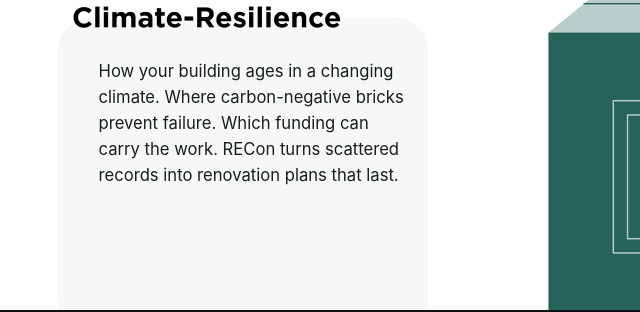
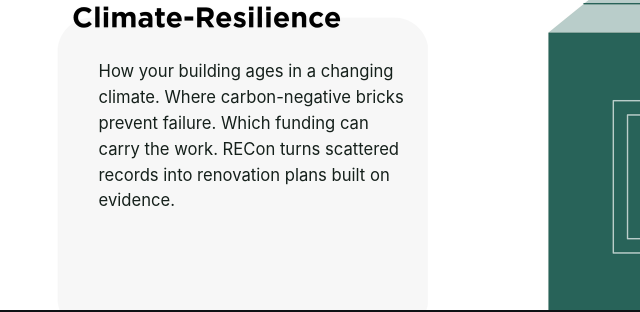
Before and after one commit to 12345666ddwa/recon-demo, a plain HTML site: page index.html in a window 1280 px wide. Shown: the part 450-762 px from the top of the page, 0-640 px from the left. Drawn offline with Linux system fonts and the light colour scheme.

Commit message:
Deploy RECon demo: 10 storyboard screens + interactive layer

```diff
--- a/index.html
+++ b/index.html
@@ -277,6 +277,21 @@
 .layer .h{font-weight:700;font-size:clamp(7.5px,min(1.38vw,2.454vh),19px);color:var(--green);margin-bottom:.45em;letter-spacing:.01em}
 .layer .p{font-size:clamp(7px,min(1.3vw,2.311vh),18px);line-height:1.55;color:#15201B}
 .layer .m{font-family:var(--mono);font-size:clamp(6.5px,min(1vw,1.778vh),14px);line-height:1.6;color:#5B6560}
+.layer .q{font-weight:700;font-size:clamp(9px,min(1.45vw,2.578vh),20px);color:var(--green);line-height:1.32;letter-spacing:-.01em}
+.layer .a{font-family:var(--mono);font-size:clamp(6.5px,min(.95vw,1.689vh),13px);color:#5B6560;margin-top:.55em}
+.layer.qblock{box-sizing:border-box;border-left:2px solid var(--green);padding-left:3%}
+
+/* ---------- motion system ---------- */
+@keyframes layerIn{from{opacity:0;transform:translateY(7px)}to{opacity:1;transform:none}}
+@keyframes fadeIn{from{opacity:0}to{opacity:1}}
+@keyframes popIn{from{opacity:0;transform:translateY(12px) scale(.985)}to{opacity:1;transform:none}}
+.layer{animation:layerIn .55s cubic-bezier(.2,.75,.3,1) both}
+#scanOv.open,#nearbyOv.open,#previewOv.open{animation:fadeIn .26s ease both}
+#scanCard,#nearbyCard,#previewCard{animation:popIn .42s cubic-bezier(.2,.8,.25,1) both}
+@media (prefers-reduced-motion: reduce){
+  .layer,#scanCard,#nearbyCard,#previewCard,#scanOv.open,#nearbyOv.open,#previewOv.open{animation:none !important}
+  .edge span{transition:none !important}
+}
 
 /* ---------- prev/next edge zones ---------- */
 .edge{
@@ -304,9 +319,12 @@
   align-items:center;
   justify-content:center;
   font-family:var(--mono);
+  transition:transform .18s ease, background .18s ease;
 }
+.edge:hover span{transform:translate(-50%,-50%) scale(1.09)}
 /* on the menu screen the left button drops below the menu items */
 .edge.low span{top:auto;bottom:15%;transform:translateX(-50%)}
+.edge.low:hover span{transform:translateX(-50%) scale(1.09)}
 /* hide the paging buttons while a modal is open */
 .modal .edge{opacity:0;pointer-events:none}
 #edgeL{left:0}
@@ -526,7 +544,8 @@
 const COVERS = [
   [1, 0.062, 0.645, 0.265, 0.235],
   [3, 0.062, 0.645, 0.265, 0.235],
-  [4, 0.062, 0.642, 0.418, 0.158]
+  [4, 0.062, 0.642, 0.418, 0.158],
+  [7, 0.070, 0.4915, 0.545, 0.062]
 ];
 COVERS.forEach(([p, x, y, w, h]) => {
   const d = document.createElement('div');
@@ -538,7 +557,7 @@
 
 const TEXTS = [
   { p: 1, x: 0.077, y: 0.652, w: 0.245,
-    html: '<div class="p">How your building ages in a changing climate. Where carbon-negative bricks prevent failure. Which funding can carry the work. RECon turns scattered records into renovation plans that last.</div>' },
+    html: '<div class="p">How your building ages in a changing climate. Where carbon-negative bricks prevent failure. Which funding can carry the work. RECon turns scattered records into renovation plans built on evidence.</div>' },
   { p: 3, x: 0.077, y: 0.652, w: 0.245,
     html: '<div class="p">Every property sits in a local context. See the council projects, heat and moisture exposure, green corridors and active rebates around your address, so the upgrade you plan matches the conditions you face.</div>' },
   { p: 4, x: 0.077, y: 0.648, w: 0.40,
@@ -547,9 +566,13 @@
     html: '<div class="h">Where to start</div><div class="p">Run a feasibility check on one property to see where carbon-negative bricks pay for themselves. Or open a tool from the menu to explore local context, collapse scenarios, data sources and sharing.</div>' },
   { p: 5, x: 0.62, y: 0.52, w: 0.30,
     html: '<div class="h">Sourced and checked</div><div class="p">Every figure traces back to a source: sensor history, climate projections, council records and material tests. RECon shows what we know, what we assume, and what still needs a site check.</div>' },
-  { p: 7, x: 0.06, y: 0.69, w: 0.56,
-    html: '<div class="h">Our goal is simple</div><div class="p">Resilient renovation should be the obvious choice. We connect monitoring data, material science and funding into one plan.</div>' },
-  { p: 7, x: 0.06, y: 0.90, w: 0.72,
+  { p: 7, x: 0.078, y: 0.4975, w: 0.52,
+    html: '<div class="p">Climate-first, in five principles:</div>' },
+  { p: 7, x: 0.078, y: 0.72, w: 0.44,
+    html: '<div class="h">Our goal is simple</div><div class="p">Resilient renovation should be the obvious choice: monitoring data, material science and funding, in one plan.</div>' },
+  { p: 7, x: 0.555, y: 0.785, w: 0.40, cls: 'qblock',
+    html: '<div class="q">Resilient buildings are cheaper than repeated repairs.</div><div class="a">RECon working principle</div>' },
+  { p: 7, x: 0.078, y: 0.915, w: 0.70,
     html: '<div class="m">RECon · Home of Renovation &amp; Building · Concept demo for the Climate Hack-tion 2026</div>' },
   { p: 9, x: 0.045, y: 0.71, w: 0.27,
     html: '<div class="h">Made for sharing</div><div class="p">Versioned for owners, insurers and councils, so every review uses the same evidence.</div>' },
@@ -566,10 +589,13 @@
   { p: 3, x: 0.10, y: 0.875, w: 0.31,
     html: '<div class="m">Illustrative demo data. Live council and climate feeds connect in the product build.</div>' }
 ];
+const _txtIdx = {};
 TEXTS.forEach(t => {
   const d = document.createElement('div');
-  d.className = 'layer ov';
+  d.className = 'layer ov' + (t.cls ? ' ' + t.cls : '');
   d.style.cssText = 'left:' + (t.x * 100) + '%;top:' + (t.y * 100) + '%;width:' + (t.w * 100) + '%;';
+  _txtIdx[t.p] = (_txtIdx[t.p] || 0) + 1;
+  d.style.animationDelay = (0.07 * (_txtIdx[t.p] - 1)) + 's';
   d.dataset.only = String(t.p);
   d.innerHTML = t.html;
   stage.appendChild(d);
```
